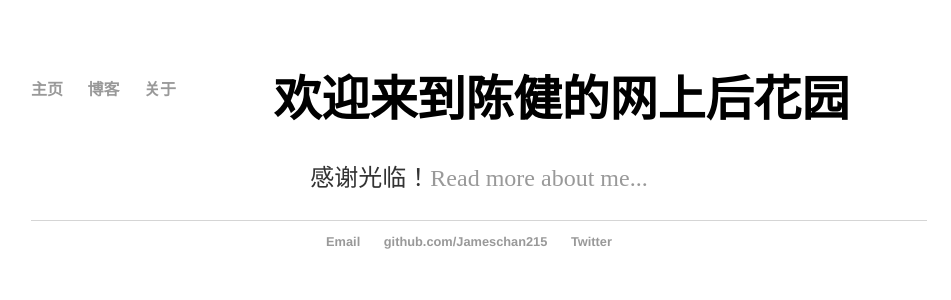
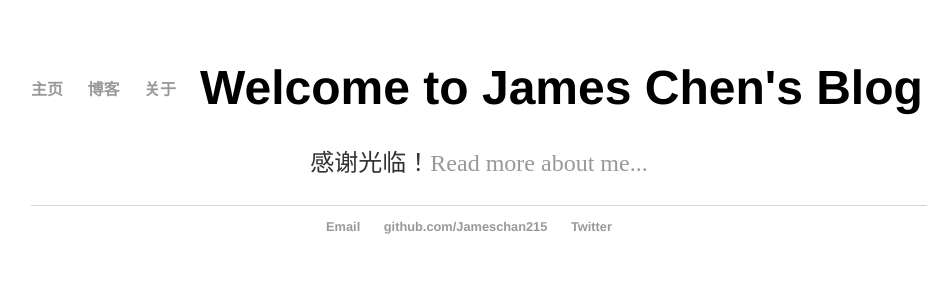
Before and after one commit to Jameschan215/test, a Jekyll site: the page built from index.html, in a window 1280 px wide. Shown: the top 300 px of the page, without its empty margins (161-1112 px from the left). Built offline with Jekyll 4.4.1, drawn with Linux system fonts in a browser that asks for light colours.

Commit message:
Update index.html

```diff
--- a/index.html
+++ b/index.html
@@ -1,9 +1,9 @@
 ---
 layout: default
-title: James'Blog Home
+title: James' Home
 ---
 <div class="blurb">
-	<h1>欢迎来到陈健的网上后花园</h1>
+	<h1>Welcome to James Chen's Blog</h1>
 	<p>感谢光临！<a href="/about">Read more about me...</a></p>
 </div>
 <!-- /.blurb -->
```
